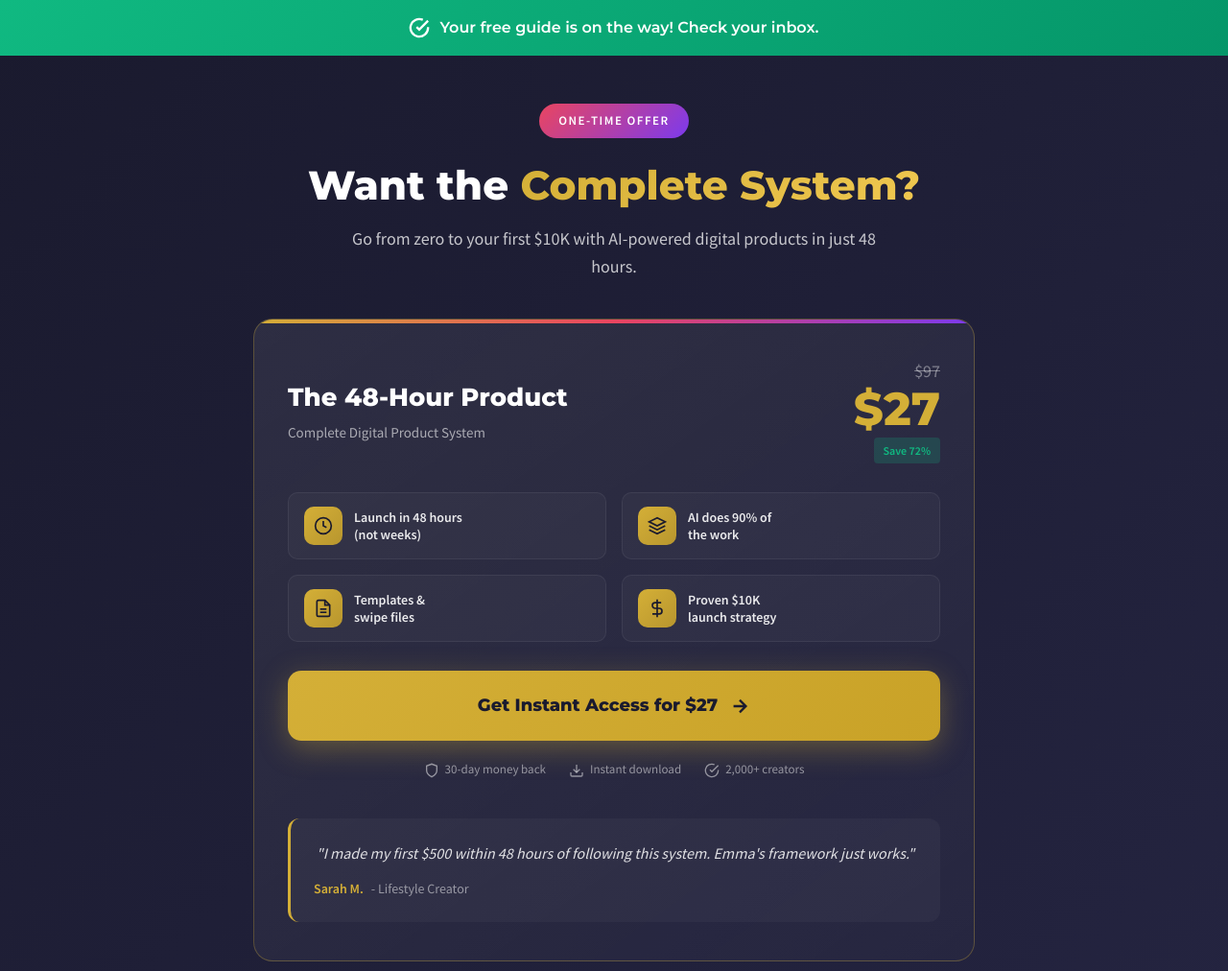
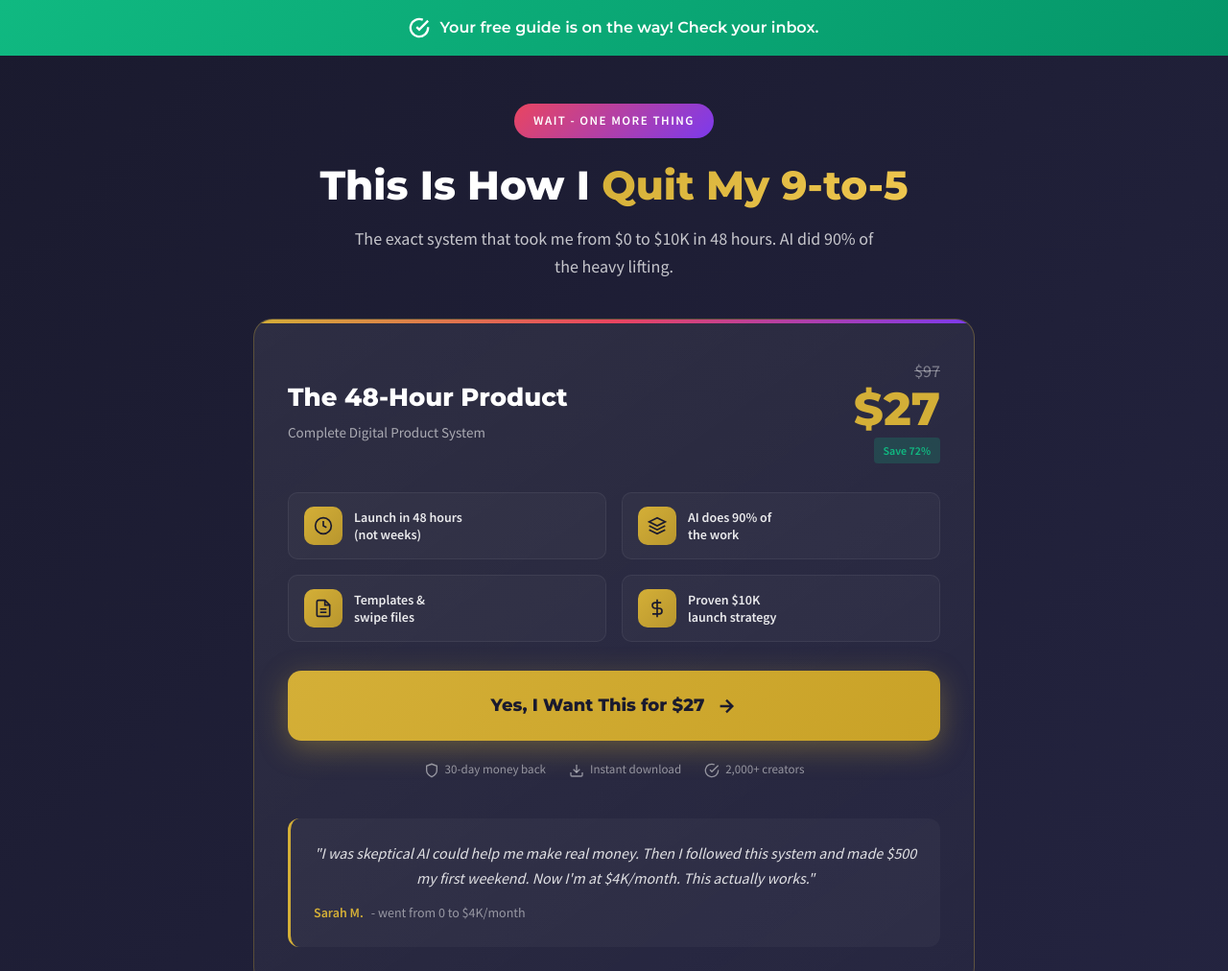
Before and after one commit to fineticlabs/ditch9to5-com, a plain HTML site: page thank-you.html in a window 1280 px wide. Shown: the top 1012 px of the page at 96% size. Drawn offline with Linux system fonts and the light colour scheme.

Commit message:
thank you cta

```diff
--- a/thank-you.html
+++ b/thank-you.html
@@ -454,9 +454,9 @@
     <!-- Main Offer Section -->
     <section class="offer-section">
         <div class="container">
-            <span class="offer-badge">One-Time Offer</span>
-            <h1>Want the <span class="highlight">Complete System?</span></h1>
-            <p class="offer-subtitle">Go from zero to your first $10K with AI-powered digital products in just 48 hours.</p>
+            <span class="offer-badge">Wait - One More Thing</span>
+            <h1>This Is How I <span class="highlight">Quit My 9-to-5</span></h1>
+            <p class="offer-subtitle">The exact system that took me from $0 to $10K in 48 hours. AI did 90% of the heavy lifting.</p>
 
             <div class="product-card">
                 <div class="product-header">
@@ -513,7 +513,7 @@
 
                 <div class="cta-wrapper">
                     <a href="https://ditch9to5.gumroad.com/l/48hourproduct" class="btn-gold" target="_blank" rel="noopener">
-                        <span>Get Instant Access for $27</span>
+                        <span>Yes, I Want This for $27</span>
                         <svg viewBox="0 0 24 24" fill="none" stroke="currentColor" stroke-width="2.5">
                             <path d="M5 12h14M12 5l7 7-7 7"/>
                         </svg>
@@ -545,10 +545,10 @@
                 </div>
 
                 <div class="testimonial">
-                    <p>"I made my first $500 within 48 hours of following this system. Emma's framework just works."</p>
+                    <p>"I was skeptical AI could help me make real money. Then I followed this system and made $500 my first weekend. Now I'm at $4K/month. This actually works."</p>
                     <div class="testimonial-author">
                         <strong>Sarah M.</strong>
-                        <span>- Lifestyle Creator</span>
+                        <span>- went from 0 to $4K/month</span>
                     </div>
                 </div>
             </div>
```
